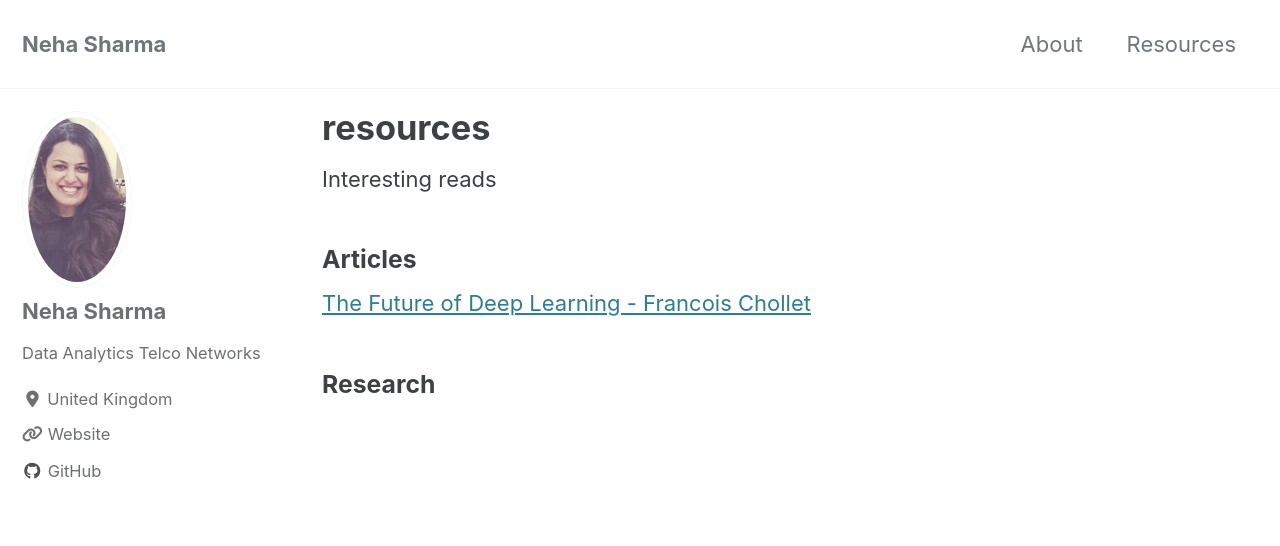
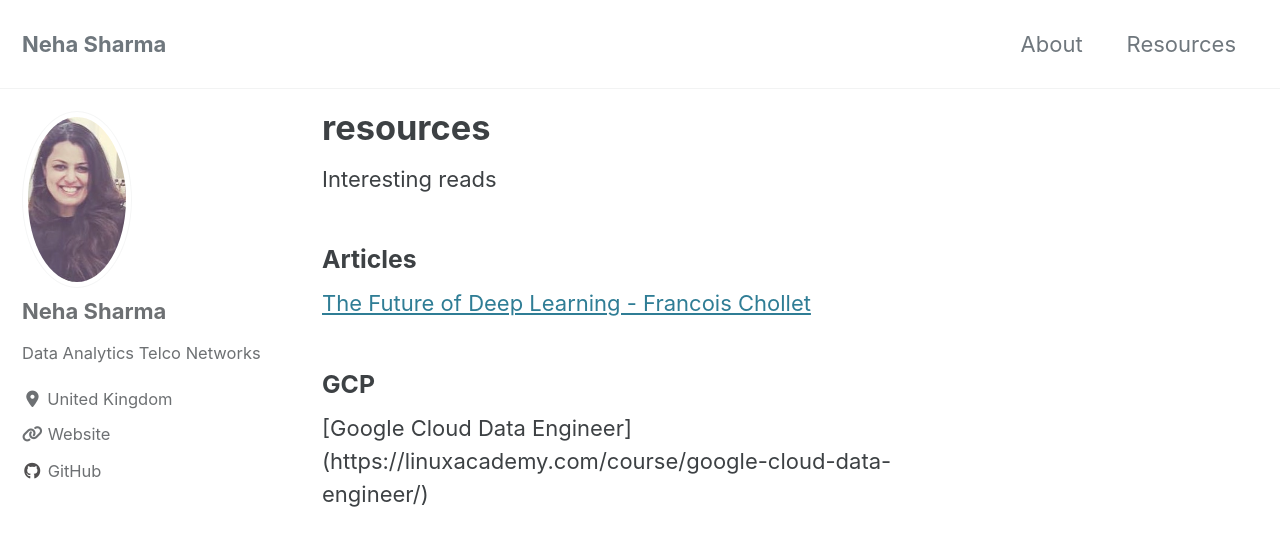
Before and after one commit to ns3115neha/ns3115neha.github.io, a Jekyll site: the page built from _pages/resources.md, in a window 1280 px wide and 900 px high. Shown: the top 546 px of the window. Built offline with Jekyll 4.4.1, drawn with Linux system fonts in a browser that asks for light colours; cached includes are drawn as plain includes; nearby versions of some CDN libraries.

Commit message:
Update resources.md

```diff
--- a/_pages/resources.md
+++ b/_pages/resources.md
@@ -12,4 +12,5 @@ Interesting reads
 
 
 
-### Research
+### GCP
+[Google Cloud Data Engineer] (https://linuxacademy.com/course/google-cloud-data-engineer/)
```
